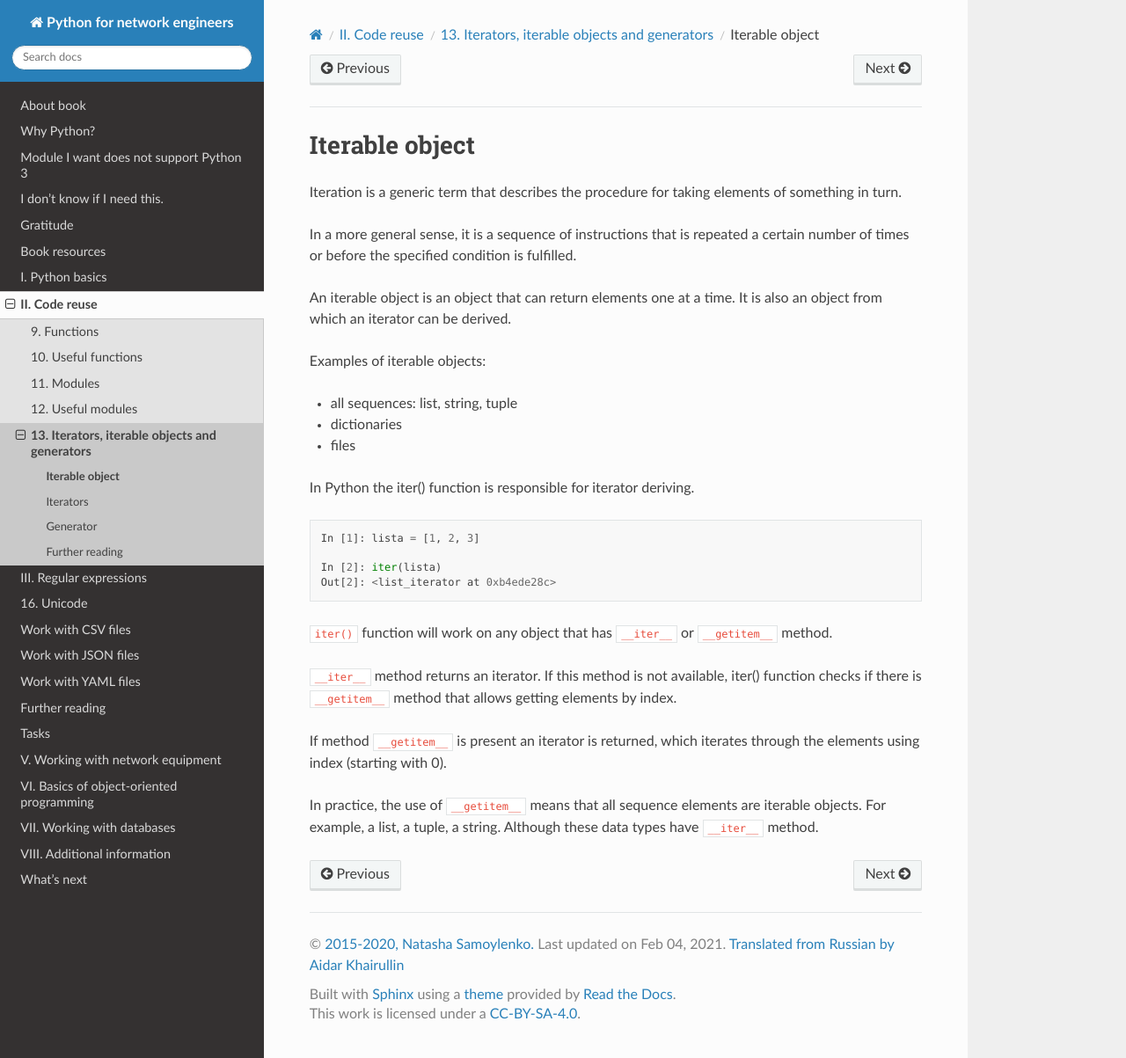
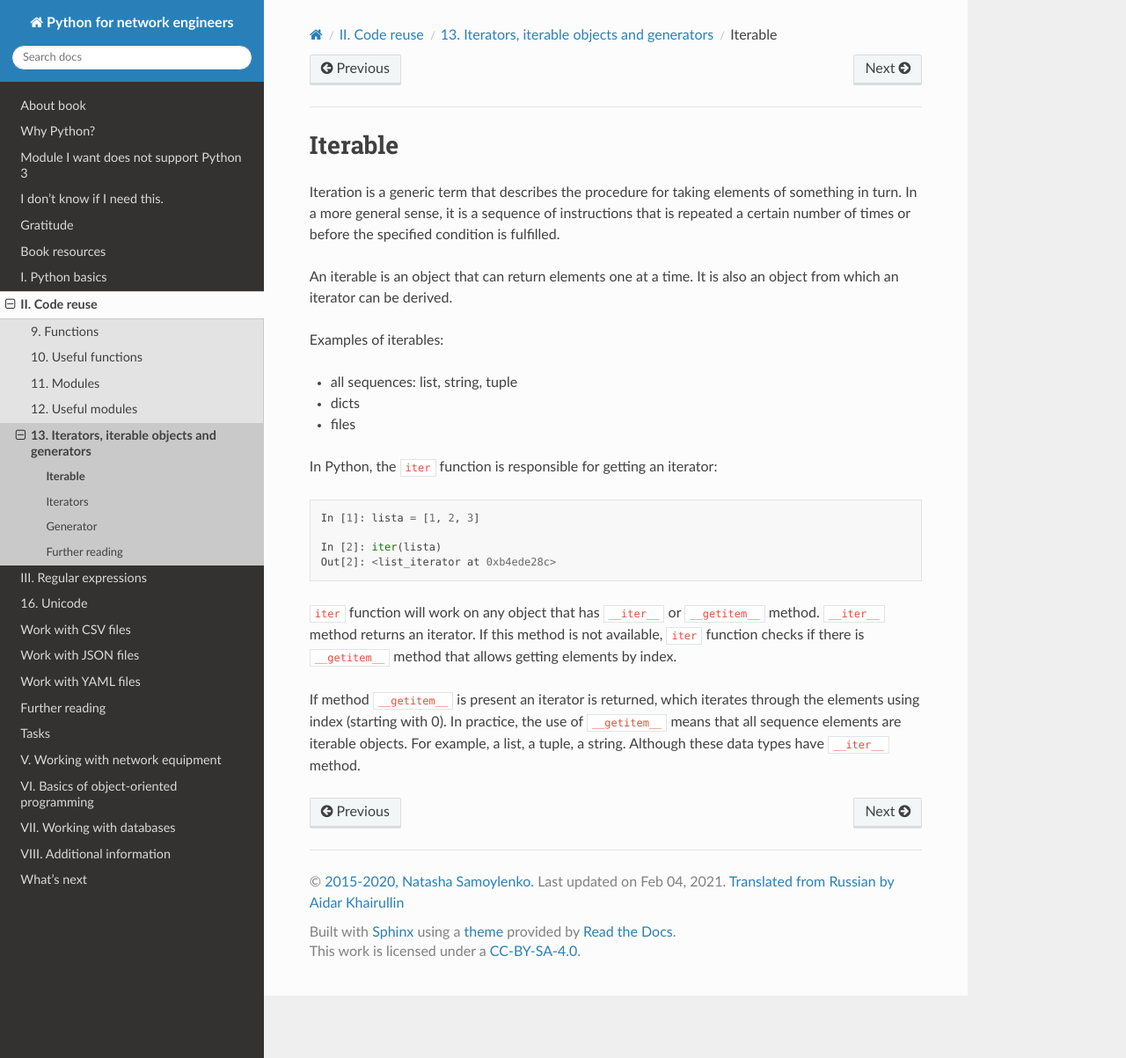
Before and after one commit to natenka/pyneng-book-en, a Sphinx documentation site: the page built from docs/source/book/13_iterator_generator/iterable.rst, in a window 1280 px wide and 1203 px high. Shown: the whole window at 88% size. Built offline with Sphinx 7.4.7 and the Read the Docs theme 2.0.0, drawn with Linux system fonts in a browser that asks for light colours; pages that are not in the unit, such as notebooks, are missing from menus.

Commit message:
chapter 13 update: small fixes

```diff
--- a/docs/source/book/13_iterator_generator/index.rst
+++ b/docs/source/book/13_iterator_generator/index.rst
@@ -9,7 +9,7 @@
 
 This section discusses:
 
--  iterable objects
+-  iterable
 -  iterators
 -  generator expressions
 
--- a/docs/source/book/13_iterator_generator/iterable.rst
+++ b/docs/source/book/13_iterator_generator/iterable.rst
@@ -1,21 +1,23 @@
 .. _iterable:
 
-Iterable object
-------------------
+Iterable
+--------
 
-Iteration is a generic term that describes the procedure for taking elements of something in turn.
+Iteration is a generic term that describes the procedure for taking elements of
+something in turn.
+In a more general sense, it is a sequence of instructions that is repeated a
+certain number of times or before the specified condition is fulfilled.
 
-In a more general sense, it is a sequence of instructions that is repeated a certain number of times or before the specified condition is fulfilled.
+An iterable is an object that can return elements one at a time. It is also
+an object from which an iterator can be derived.
 
-An iterable object is an object that can return elements one at a time. It is also an object from which an iterator can be derived.
-
-Examples of iterable objects:
+Examples of iterables:
 
 * all sequences: list, string, tuple
-* dictionaries
+* dicts
 * files
 
-In Python the iter() function is responsible for iterator deriving.
+In Python, the ``iter`` function is responsible for getting an iterator:
 
 .. code:: python
 
@@ -24,10 +26,13 @@ In Python the iter() function is responsible for iterator deriving.
     In [2]: iter(lista)
     Out[2]: <list_iterator at 0xb4ede28c>
 
-``iter()`` function will work on any object that has ``__iter__`` or  ``__getitem__`` method.
+``iter`` function will work on any object that has ``__iter__`` or
+``__getitem__`` method. ``__iter__`` method returns an iterator.
+If this method is not available, ``iter`` function checks if there
+is ``__getitem__`` method that allows getting elements by index.
 
-``__iter__`` method returns an iterator. If this method is not available, iter() function checks if there is ``__getitem__`` method that allows getting elements by index.
-
-If method ``__getitem__`` is present an iterator is returned, which iterates through the elements using index (starting with 0).
-
-In practice, the use of ``__getitem__`` means that all sequence elements are iterable objects. For example, a list, a tuple, a string. Although these data types have ``__iter__`` method.
+If method ``__getitem__`` is present an iterator is returned, which
+iterates through the elements using index (starting with 0).
+In practice, the use of ``__getitem__`` means that all sequence elements
+are iterable objects. For example, a list, a tuple, a string. Although
+these data types have ``__iter__`` method.
```
Also changed, not shown: docs/source/book/13_iterator_generator/generator.rst (+23 -13 lines), docs/source/book/13_iterator_generator/iterator.rst (+21 -13 lines).
